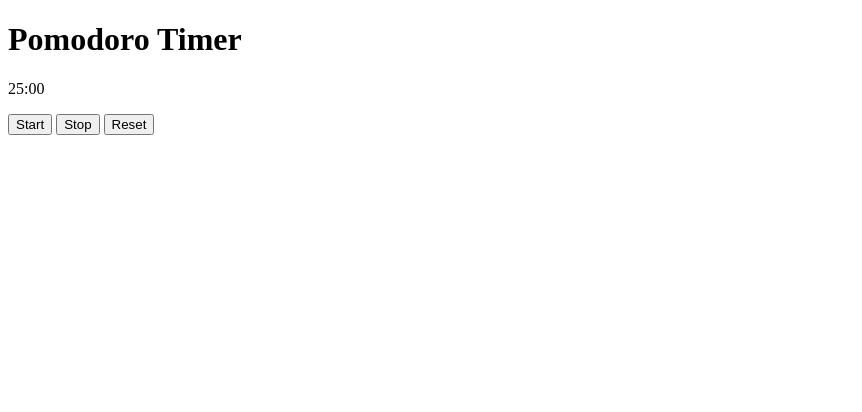
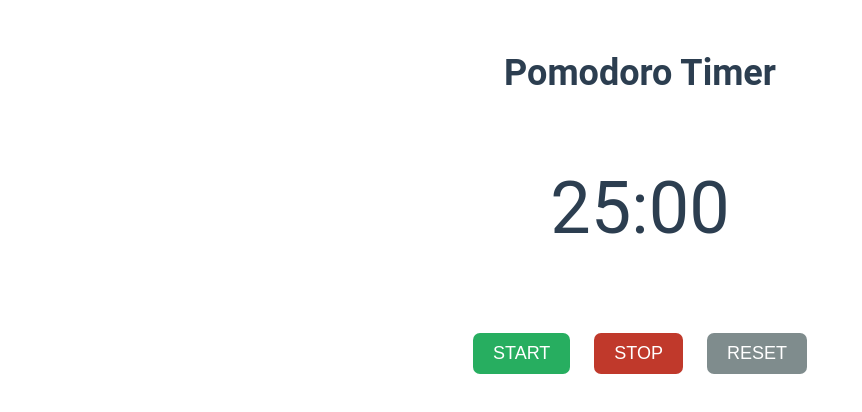
Before and after one commit to Demiourg/Pomodoro-Timer, a plain HTML site: page index.html in a window 1280 px wide. Shown: the whole page, without its empty margins (0-862 px from the left). Drawn offline with Linux system fonts and the light colour scheme.

Commit message:
add css file

```diff
--- a/index.html
+++ b/index.html
@@ -4,6 +4,7 @@
     <meta charset="UTF-8" />
     <meta http-equiv="X-UA-Compatible" content="IE=edge" />
     <meta name="viewport" content="width=device-width, initial-scale=1.0" />
+    <link rel="stylesheet" href="style.css" />
     <title>Pomodoro Timer</title>
   </head>
   <body>
--- /dev/null
+++ b/style.css
@@ -0,0 +1,46 @@
+.container {
+  margin: 0 auto;
+  max-width: 400px;
+  text-align: center;
+  padding: 20px;
+  font-family: "Roboto", sans-serif;
+}
+
+.title {
+  font-size: 36px;
+  margin-bottom: 10px;
+  color: #2c3e50;
+}
+
+.timer {
+  font-size: 72px;
+  color: #2c3e50;
+}
+
+button {
+  font-size: 18px;
+  padding: 10px 20px;
+  margin: 10px;
+  color: white;
+  border: none;
+  border-radius: 7px;
+  cursor: pointer;
+  text-transform: uppercase;
+  transition: opacity 0.3s ease-in-out;
+}
+
+button:hover {
+  opacity: 0.7;
+}
+
+#start {
+  background-color: #27ae60;
+}
+
+#stop {
+  background-color: #c0392b;
+}
+
+#reset {
+  background-color: #7f8c8d;
+}
```
